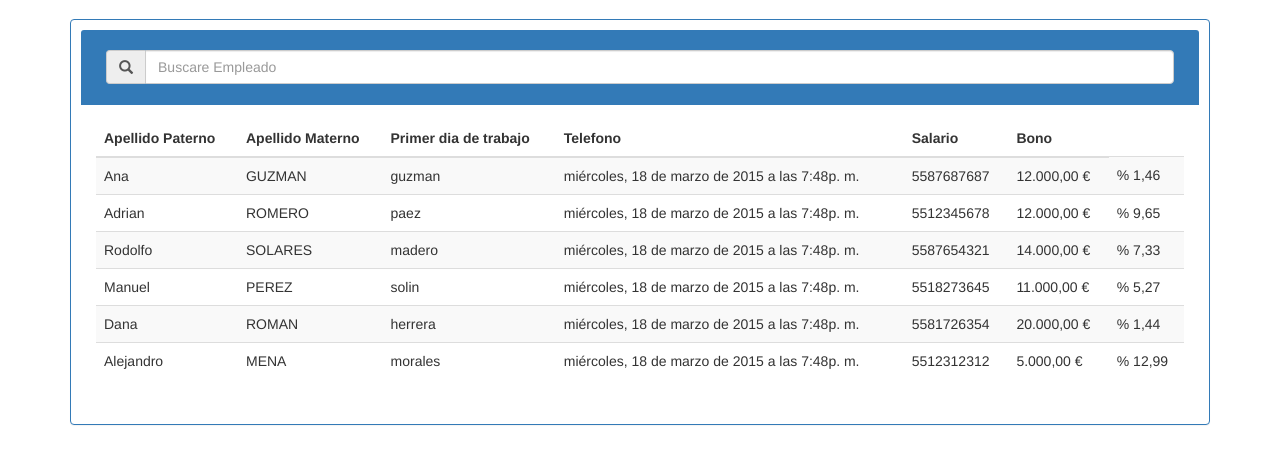
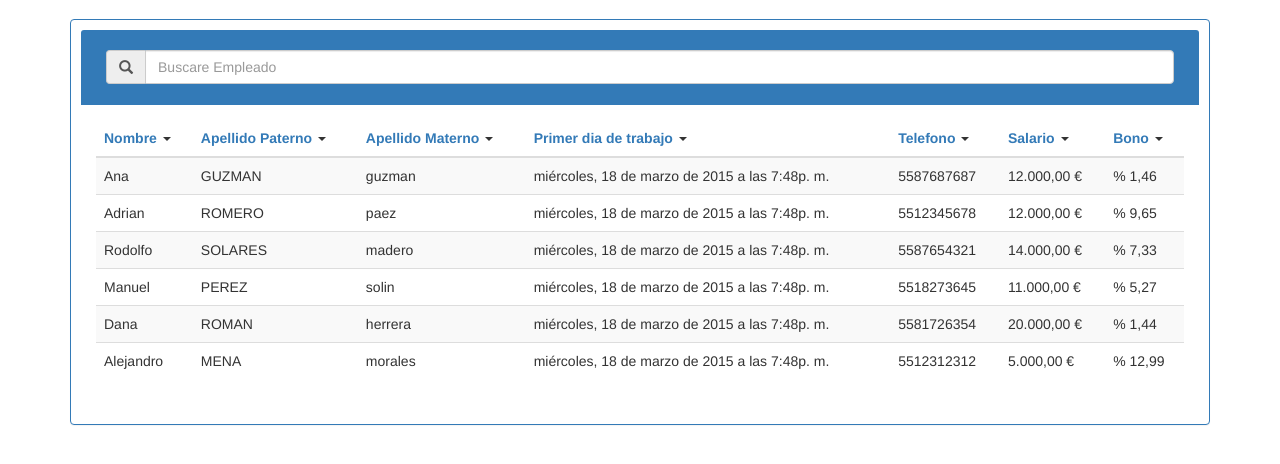
Before and after one commit to GuillermoParedes/practicasAngular, a website: page filtros.html in a window 1280 px wide. Shown: the part 92-556 px from the top of the page. Drawn offline with Linux system fonts and the light colour scheme.

Commit message:
Commit 3.3

```diff
--- a/assets/js/filtros.js
+++ b/assets/js/filtros.js
@@ -33,4 +33,7 @@ var app = angular.module("myApp",[]);
       }
     ];
 
+$scope.ordenarPor = function(orden){
+    $scope.ordenSeleccionado = orden;
+}
 });
--- a/filtros.html
+++ b/filtros.html
@@ -22,24 +22,45 @@
       <div class="panel-heading">
         <div class="input-group">
           <span class="input-group-addon"><i class="glyphicon glyphicon-search"></i></span>
-          <input type="text" class="form-control" placeholder="Buscare Empleado">
+          <input type="text" class="form-control" placeholder="Buscare Empleado" ng-model="buscar">
         </div>
       </div>
       <div class="panel-body">
         <table class="table table-striped">
           <thead>
           <tr>
+            <th>
+                <a href="" ng-click="ordenarPor('nombre')">Nombre</a>
+                <span class="caret" style="cursor:pointer" ng-click="ordenarPor('-nombre')"></span>
             </th>
-            <th>Apellido Paterno</th>
-            <th>Apellido Materno</th>
-            <th>Primer dia de trabajo</th>
-            <th>Telefono</th>
-            <th>Salario</th>
-            <th>Bono</th>
+            <th>
+                <a href="" ng-click="ordenarPor('paterno')">Apellido Paterno</a>
+                <span class="caret" style="cursor:pointer" ng-click="ordenarPor('-paterno')"></span>
+            </th>
+            <th>
+                <a href="" ng-click="ordenarPor('materno')">Apellido Materno</a>
+                <span class="caret" style="cursor:pointer" ng-click="ordenarPor('-materno')"></span>
+            </th>
+            <th>
+                <a href="" ng-click="ordenarPor('primerDia')">Primer dia de trabajo</a>
+                <span class="caret" style="cursor:pointer" ng-click="ordenarPor('-primerDia')"></span>
+            </th>
+            <th>
+                <a href="" ng-click="ordenarPor('telefono')">Telefono</a>
+                <span class="caret" style="cursor:pointer" ng-click="ordenarPor('-telefono')"></span>
+            </th>
+            <th>
+                <a href="" ng-click="ordenarPor('salario')">Salario</a>
+                <span class="caret" style="cursor:pointer" ng-click="ordenarPor('-salario')"></span>
+            </th>
+            <th>
+                <a href="" ng-click="ordenarPor('bono')">Bono</a>
+                <span class="caret" style="cursor:pointer" ng-click="ordenarPor('-bono')"></span>
+            </th>
           </tr>
           </thead>
           <tbody>
-          <tr ng-repeat="empleado in empleados">
+          <tr ng-repeat="empleado in empleados | orderBy:ordenSeleccionado | filter:buscar">
             <td>{{empleado.nombre}}</td>
             <td>{{empleado.paterno | uppercase}}</td>
             <td>{{empleado.materno | lowercase}}</td>
```
